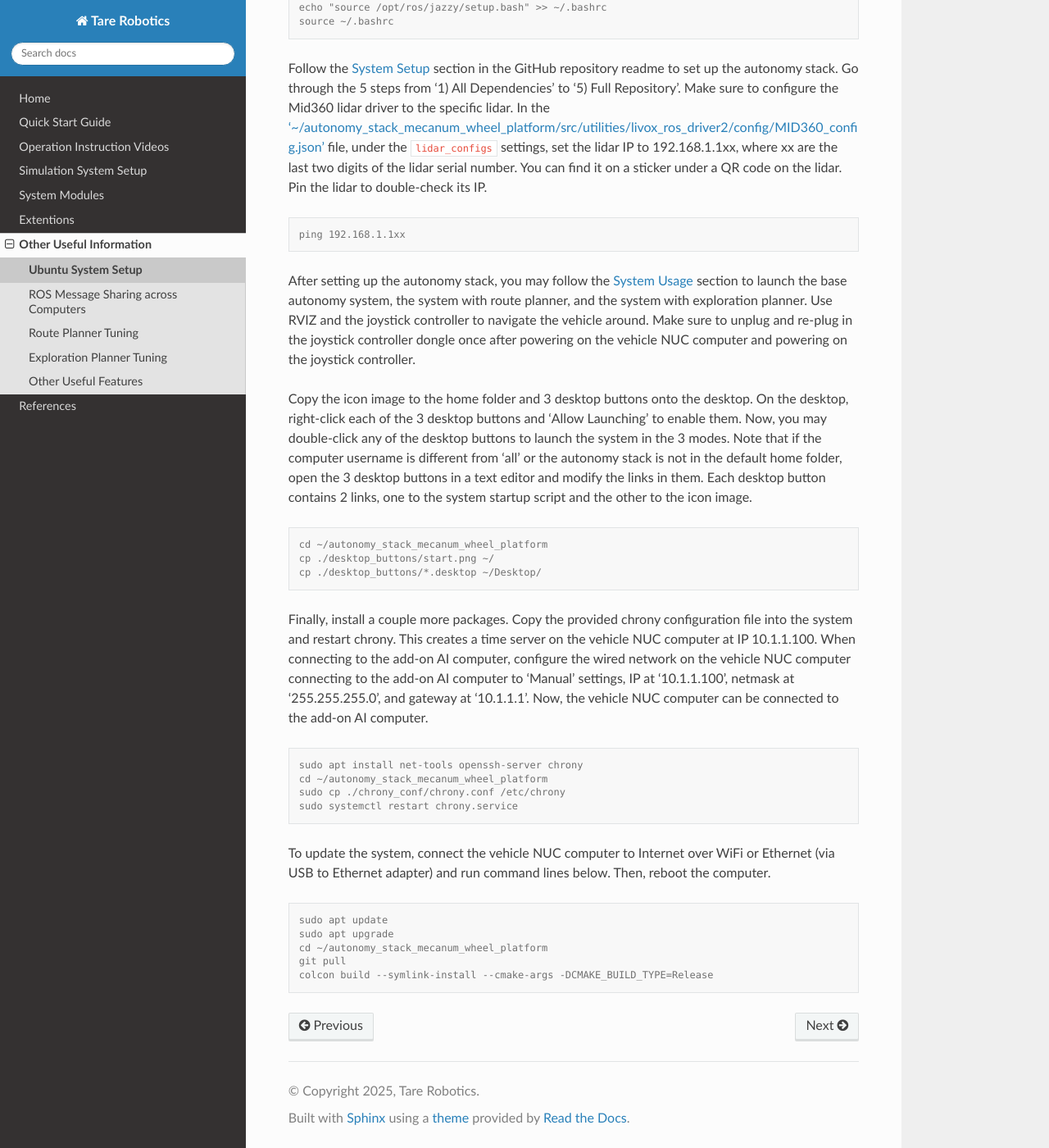
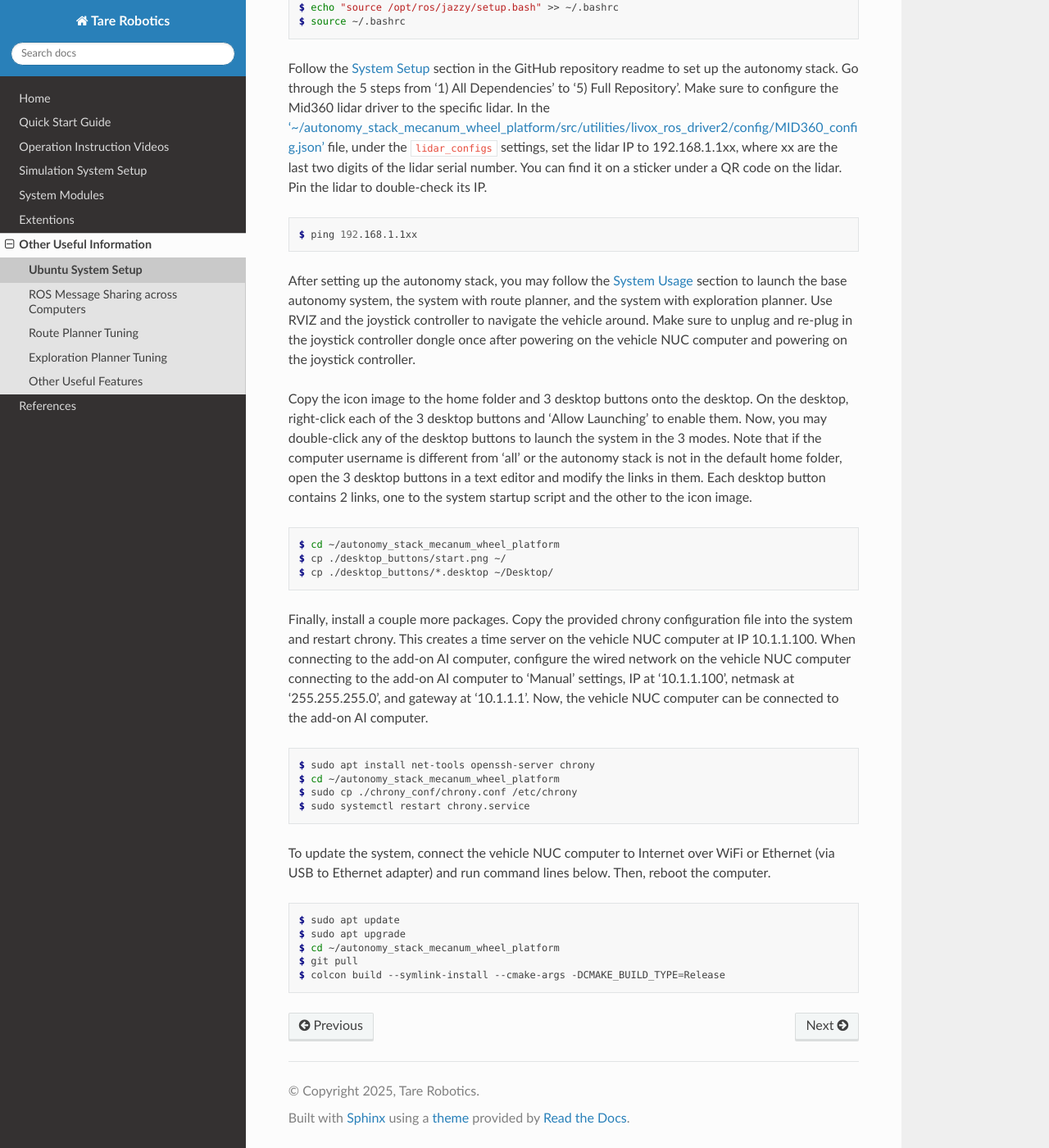
Before and after one commit to caochao39/tarerobotics, a Sphinx documentation site: the page built from docs/source/other_useful_information/ubuntu_system_setup.rst, in a window 1280 px wide and 1400 px high, scrolled down 865 px. Shown: the whole window at 82% size. Built offline with Sphinx 7.4.7 and the Read the Docs theme 3.1.0, drawn with Linux system fonts in a browser that asks for light colours; some of the changed text lies outside the part shown.

Commit message:
update code style

```diff
--- a/docs/source/other_useful_information/ubuntu_system_setup.rst
+++ b/docs/source/other_useful_information/ubuntu_system_setup.rst
@@ -9,10 +9,10 @@ After the installation, connect the vehicle NUC computer to WiFi and update the
 
 .. code-block:: console
 
-    sudo apt update
-    sudo apt upgrade
-    sudo adduser all dialout
-    sudo reboot now
+    $ sudo apt update
+    $ sudo apt upgrade
+    $ sudo adduser all dialout
+    $ sudo reboot now
 
 Go to 'Settings->Network' and configure the wired network connected to the Mid360 lidar to 'Manual' settings, IP at '192.168.1.5', netmask at '255.255.255.0', and gateway at '192.168.1.1'. Go to 'Settings->Power' and choose 'Performance', set 'Screen Blank' to 'Never', 'Automatic Suspend' to 'Off', and 'Power Button Behavior' to 'Power Off'.
 
@@ -20,14 +20,14 @@ Now, install ROS2 Jazzy following `the instructions on this page <https://docs.r
 
 .. code-block:: console
 
-    echo "source /opt/ros/jazzy/setup.bash" >> ~/.bashrc
-    source ~/.bashrc
+    $ echo "source /opt/ros/jazzy/setup.bash" >> ~/.bashrc
+    $ source ~/.bashrc
 
 Follow the `System Setup <https://github.com/jizhang-cmu/autonomy_stack_mecanum_wheel_platform?tab=readme-ov-file#system-setup>`_ section in the GitHub repository readme to set up the autonomy stack. Go through the 5 steps from '1) All Dependencies' to '5) Full Repository'. Make sure to configure the Mid360 lidar driver to the specific lidar. In the `'~/autonomy_stack_mecanum_wheel_platform/src/utilities/livox_ros_driver2/config/MID360_config.json' <https://github.com/jizhang-cmu/autonomy_stack_mecanum_wheel_platform/blob/jazzy/src/utilities/livox_ros_driver2/config/MID360_config.json>`_ file, under the ``lidar_configs`` settings, set the lidar IP to 192.168.1.1xx, where xx are the last two digits of the lidar serial number. You can find it on a sticker under a QR code on the lidar. Pin the lidar to double-check its IP.
 
 .. code-block:: console
 
-    ping 192.168.1.1xx
+    $ ping 192.168.1.1xx
 
 After setting up the autonomy stack, you may follow the `System Usage <https://github.com/jizhang-cmu/autonomy_stack_mecanum_wheel_platform#system-usage>`_ section to launch the base autonomy system, the system with route planner, and the system with exploration planner. Use RVIZ and the joystick controller to navigate the vehicle around. Make sure to unplug and re-plug in the joystick controller dongle once after powering on the vehicle NUC computer and powering on the joystick controller.
 
@@ -35,25 +35,25 @@ Copy the icon image to the home folder and 3 desktop buttons onto the desktop. O
 
 .. code-block:: console
 
-   cd ~/autonomy_stack_mecanum_wheel_platform
-   cp ./desktop_buttons/start.png ~/
-   cp ./desktop_buttons/*.desktop ~/Desktop/
+   $ cd ~/autonomy_stack_mecanum_wheel_platform
+   $ cp ./desktop_buttons/start.png ~/
+   $ cp ./desktop_buttons/*.desktop ~/Desktop/
 
 Finally, install a couple more packages. Copy the provided chrony configuration file into the system and restart chrony. This creates a time server on the vehicle NUC computer at IP 10.1.1.100. When connecting to the add-on AI computer, configure the wired network on the vehicle NUC computer connecting to the add-on AI computer to 'Manual' settings, IP at '10.1.1.100', netmask at '255.255.255.0', and gateway at '10.1.1.1'. Now, the vehicle NUC computer can be connected to the add-on AI computer.
 
 .. code-block:: console
 
-   sudo apt install net-tools openssh-server chrony
-   cd ~/autonomy_stack_mecanum_wheel_platform
-   sudo cp ./chrony_conf/chrony.conf /etc/chrony
-   sudo systemctl restart chrony.service
+   $ sudo apt install net-tools openssh-server chrony
+   $ cd ~/autonomy_stack_mecanum_wheel_platform
+   $ sudo cp ./chrony_conf/chrony.conf /etc/chrony
+   $ sudo systemctl restart chrony.service
 
 To update the system, connect the vehicle NUC computer to Internet over WiFi or Ethernet (via USB to Ethernet adapter) and run command lines below. Then, reboot the computer.
 
 .. code-block:: console
 
-    sudo apt update
-    sudo apt upgrade
-    cd ~/autonomy_stack_mecanum_wheel_platform
-    git pull
-    colcon build --symlink-install --cmake-args -DCMAKE_BUILD_TYPE=Release
+    $ sudo apt update
+    $ sudo apt upgrade
+    $ cd ~/autonomy_stack_mecanum_wheel_platform
+    $ git pull
+    $ colcon build --symlink-install --cmake-args -DCMAKE_BUILD_TYPE=Release
```
Also changed, not shown: docs/source/other_useful_information/other_useful_features.rst (+10 -10 lines), docs/source/other_useful_information/ros_message_sharing_across_computers.rst (+8 -8 lines), docs/source/simulation_system_setup.rst (+11 -11 lines).
